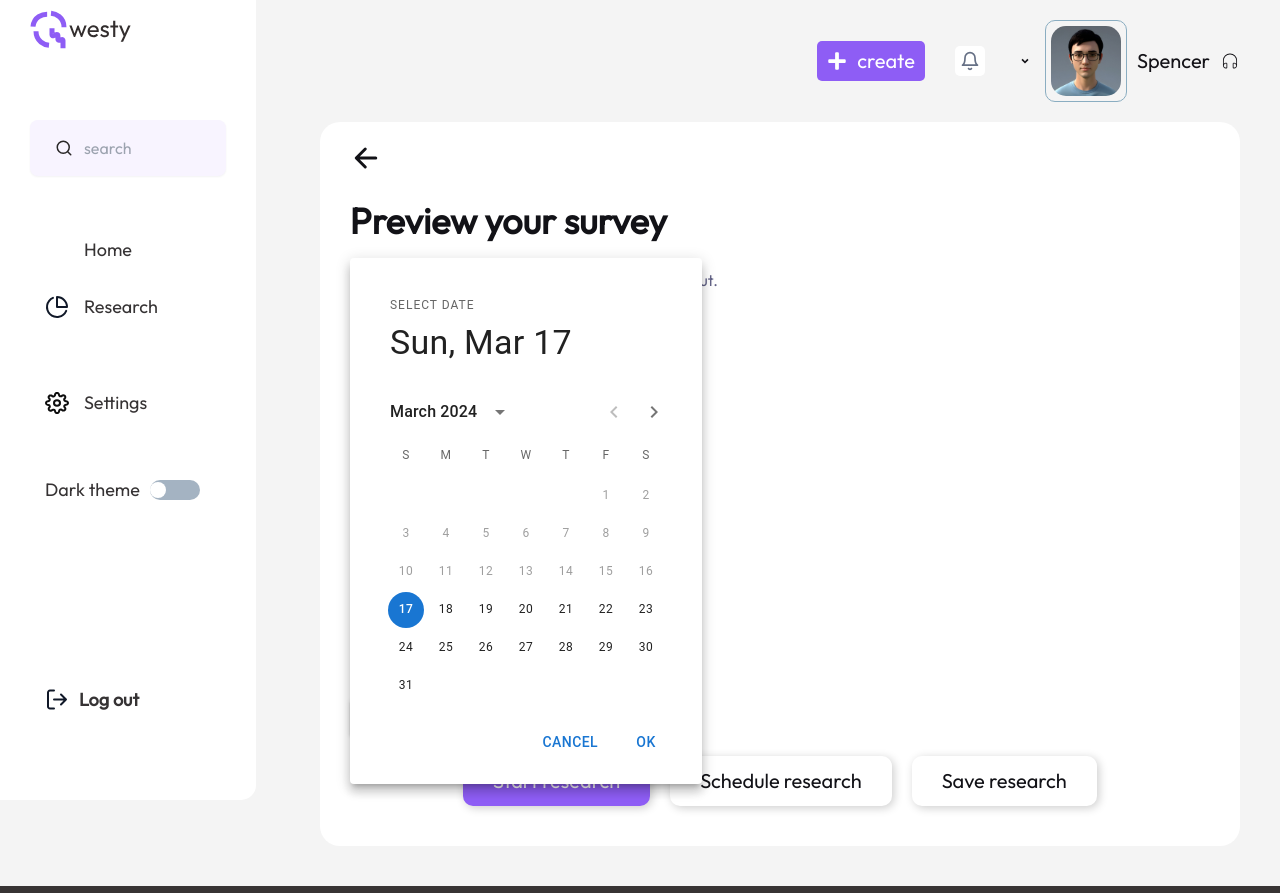
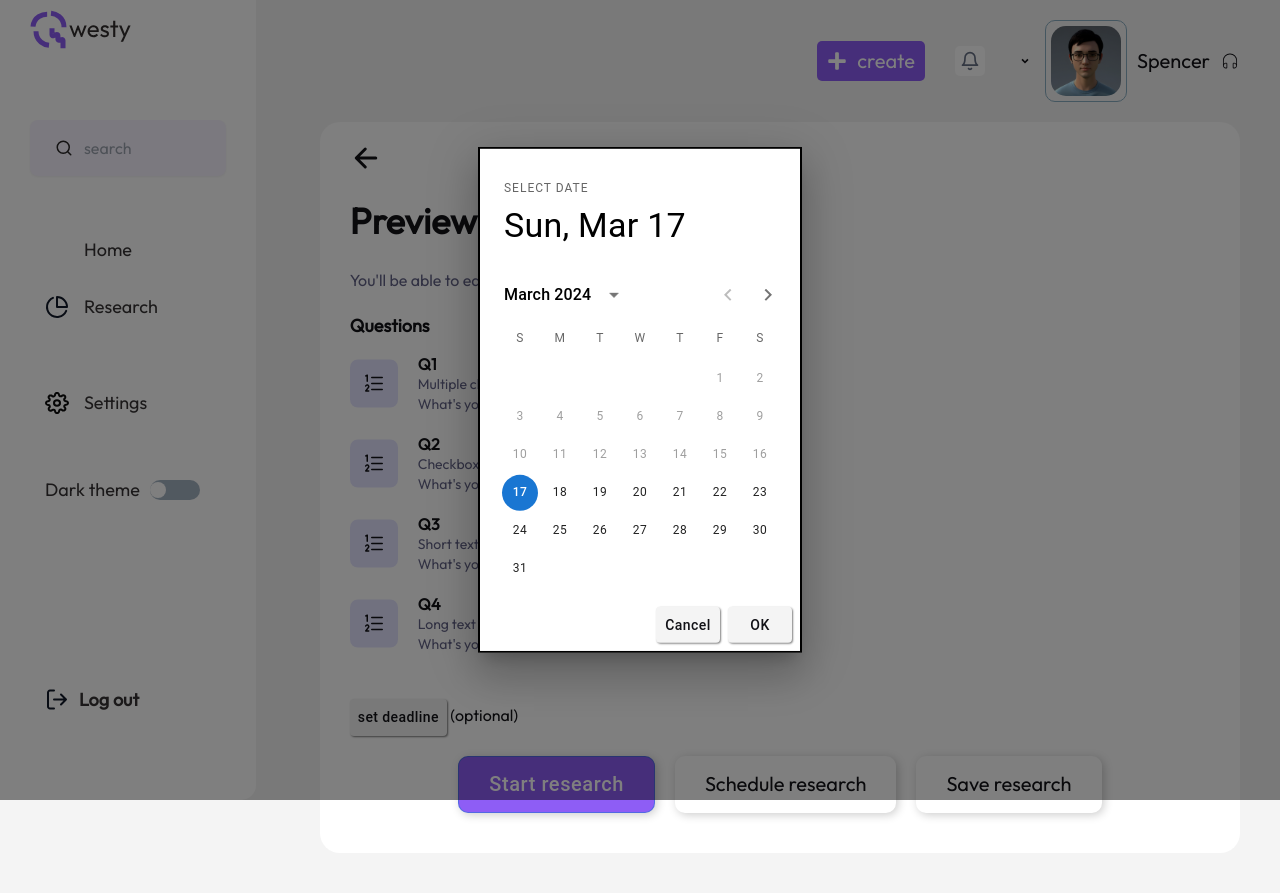
Before and after one commit to Multitelo/QwestyMain, a React (Vite) app in the folder Qwesty/: page /researcher/preview-survey in a window 1280 px wide. Both pictures are taken after a click on the button "set deadline". Built offline with nearby package versions, Linux system fonts and the light colour scheme.

Commit message:
some changes

```diff
--- a/Qwesty/src/assets/css/researcher.css
+++ b/Qwesty/src/assets/css/researcher.css
@@ -513,6 +513,7 @@
     padding: 20px;
     gap:30px;
     width:70vw;
+
 }
 
 .create-survey-container form,
@@ -739,22 +740,65 @@ font-weight: bold;
 }
 
 /* DatePicker.css */
-.css-sghohy-MuiButtonBase-root-MuiButton-root{
-    background-color: #F0F0F5 !important;
-    color:#121217 !important;
+.css-1wnsr1i {
+
+    display: flex;
+    width: 40vw !important;
+    align-items: center;
+    justify-content: center;
+    width:  auto !important;
+    height: auto;
+    padding: 0px !important;
+}
+.css-4pax7l-MuiPickersLayout-root {
+    overflow: auto !important;
+
+    min-width: unset !important;
+   width: 50vw !important;
+
+
+   overflow-y: auto !important;
+    height: 80dvh;
+
+  }
+.researcher-content.dark   .css-1e6y48t-MuiButtonBase-root-MuiButton-root{
+color:#f4f4f4 !important;
+background-color: #363334 !important;
+}
+  .css-1e6y48t-MuiButtonBase-root-MuiButton-root{
+      color:#121217 !important;
+      background-color: #f4f4f4 !important;
+      text-transform: none !important;
+      box-shadow: 1px 1px 2px grey;
+  }
+  .css-1e6y48t-MuiButtonBase-root-MuiButton-root:hover{
+    box-shadow: 1px 1px 2px #8E5DF5;
+
+}
+.css-1rwt2y5-MuiButtonBase-root-MuiButton-root {
     text-transform: none !important;
 }
-.researcher-content.dark .css-sghohy-MuiButtonBase-root-MuiButton-root{
-    background-color: #43433F !important;
-    color:#F4F4F4 !important;
+
+  /* Media query for smaller devices */
+  @media screen and (max-width: 768px) {
+    .css-4pax7l-MuiPickersLayout-root {
+
+    }
+  }
+
+  @media screen and (max-width: 350px) {
+    .css-4pax7l-MuiPickersLayout-root {
+        overflow: auto !important;
+        height: 200px;
+
+
+        min-width: unset !important;
+       width: 90vw !important;
+      }
 }
-.css-17ffvgn-MuiTypography-root{
-    /* background-color: rgba(128, 0, 128, 0.5) !important; */
-}
-.css-4pax7l-MuiPickersLayout-root {
-    /* color:#fff; */
-    background-color: rgba(128, 0, 128, 0.1) !important;
-}
+
+
+
 /* For making responsive  */
 /* 2xl */
 @media (max-width: 1536px) {
@@ -998,6 +1042,10 @@ font-weight: bold;
 .research-support form{
     width: 50vw;
 }
+.css-4pax7l-MuiPickersLayout-root {
+
+   width: 70vw !important;
+  }
 }
 
 /* md */
--- /dev/null
+++ b/Qwesty/src/components/mahtot/Alert.jsx
@@ -0,0 +1,48 @@
+import * as React from 'react';
+import Button from '@mui/material/Button';
+import Dialog from '@mui/material/Dialog';
+import DialogActions from '@mui/material/DialogActions';
+import DialogContent from '@mui/material/DialogContent';
+import DialogContentText from '@mui/material/DialogContentText';
+import DialogTitle from '@mui/material/DialogTitle';
+
+export default function AlertDialog() {
+  const [open, setOpen] = React.useState(false);
+
+  const handleClickOpen = () => {
+    setOpen(true);
+  };
+
+  const handleClose = () => {
+    setOpen(false);
+  };
+
+  return (
+    <React.Fragment>
+      <Button variant="outlined" onClick={handleClickOpen} id="btn-1">
+      Start research
+      </Button>
+      <Dialog
+        open={open}
+        onClose={handleClose}
+        aria-labelledby="alert-dialog-title"
+        aria-describedby="alert-dialog-description"
+      >
+        <DialogTitle id="alert-dialog-title">
+          {"Start Research"}
+        </DialogTitle>
+        <DialogContent>
+          <DialogContentText id="alert-dialog-description">
+            Are you sure you want to start your research now
+          </DialogContentText>
+        </DialogContent>
+        <DialogActions>
+          <Button onClick={handleClose}>Disagree</Button>
+          <Button onClick={handleClose} autoFocus>
+            Agree
+          </Button>
+        </DialogActions>
+      </Dialog>
+    </React.Fragment>
+  );
+}
--- a/Qwesty/src/components/mahtot/CalendarMu.jsx
+++ b/Qwesty/src/components/mahtot/CalendarMu.jsx
@@ -1,24 +1,24 @@
+
 import * as React from 'react';
-import dayjs from 'dayjs';
-
 import { AdapterDayjs } from '@mui/x-date-pickers/AdapterDayjs';
 import { LocalizationProvider } from '@mui/x-date-pickers/LocalizationProvider';
 import { StaticDatePicker } from '@mui/x-date-pickers/StaticDatePicker';
-import { useState } from 'react';
+import dayjs from 'dayjs';
 
 export default function CalendarM({deadline, setDeadline, handleClose}) {
  const currentDate = dayjs();
-
-  console.log(dayjs(deadline))
   return (
     <LocalizationProvider dateAdapter={AdapterDayjs}>
-      <StaticDatePicker orientation="portrait"
+      <StaticDatePicker
+         orientation="portrait"
+
         value={deadline}
                       onChange={(date)=>setDeadline(date)}
                       onClose={handleClose}
                       minDate={currentDate}
+                     inputFormat="MM/dd/yyyy"
 
-              inputFormat="MM/dd/yyyy"
+
       />
     </LocalizationProvider>
   );
--- a/Qwesty/src/pages/researcher/PreviewSurvey.jsx
+++ b/Qwesty/src/pages/researcher/PreviewSurvey.jsx
@@ -11,24 +11,31 @@ import * as React from 'react';
 import Popover from '@mui/material/Popover';
 import Typography from '@mui/material/Typography';
 import Button from '@mui/material/Button';
+import Box from '@mui/material/Box';
+import Modal from '@mui/material/Modal';
 import { useState } from "react";
+import AlertDialog from "../../components/mahtot/Alert.jsx";
 
 function PreviewSurvey() {
     const {resTheme} = useTheme();
     const [deadline, setDeadline] = useState(dayjs());
-    const [anchorEl, setAnchorEl] = React.useState(null);
 
-    const handleClick = (event) => {
-      setAnchorEl(event.currentTarget);
+
+    const [open, setOpen] = React.useState(false);
+    const handleOpen = () => setOpen(true);
+    const handleClose = () => setOpen(false);
+
+    const style = {
+      position: 'absolute',
+      top: '50%',
+      left: '50%',
+      transform: 'translate(-50%, -50%)',
+      width: 400,
+      bgcolor: 'background.paper',
+      border: '2px solid #000',
+      boxShadow: 24,
+      p: 4,
     };
-
-    const handleClose = () => {
-      setAnchorEl(null);
-    };
-
-    const open = Boolean(anchorEl);
-    const id = open ? 'simple-popover' : undefined;
-
 
     const questionTypes = [
                         {title:'Q1', type:'Multiple choice'},
@@ -65,31 +72,28 @@ function PreviewSurvey() {
             }
                 </div>
                 <div>
-                <Button aria-describedby={id} variant="contained" onClick={handleClick}>
-                  set deadline
-                </Button>   (optional)
-                <Popover
-                  id={id}
-                  open={open}
-                  anchorEl={anchorEl}
-                  onClose={handleClose}
-                  anchorOrigin={{
-                    vertical: 'bottom',
-                    horizontal: 'left',
-                  }}
+      <Button onClick={handleOpen}>set deadline</Button> (optional)
+      <Modal
+        open={open}
+        onClose={handleClose}
+        aria-labelledby="modal-modal-title"
+        aria-describedby="modal-modal-description"
       >
-        <Typography sx={{ p: 2 }}>
-        { <CalendarM deadline={deadline}
-                     setDeadline={setDeadline}
-                    handleClose={handleClose}/>}
+        <Box sx={style}>
+
+          <Typography id="modal-modal-description" sx={{ mt: 1 }}>
+          <CalendarM deadline={deadline}
+              setDeadline={setDeadline}
+             handleClose={handleClose}/>          </Typography>
+        </Box>
+      </Modal>
+    </div>
 
 
-          </Typography>
-      </Popover>
-    </div>
 
             <div className="end-btns">
-                <button id="btn-1">Start research</button>
+               <AlertDialog/>
+
                 <button>Schedule research</button>
                 <button>Save research</button>
             </div>
```
Lines whose indentation alone changed are shown as unchanged.
